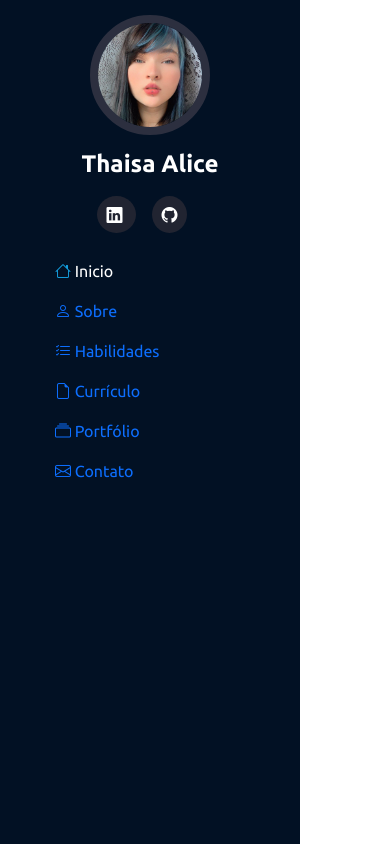
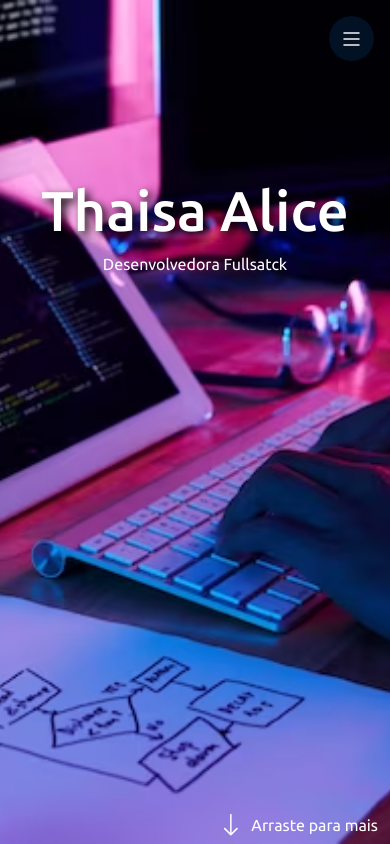
Before and after one commit to warmercolor/portfolio-flask, a Flask app: page / in a window 390 px wide. Run offline with Flask 2, Linux system fonts and the light colour scheme; some libraries are stand-ins or nearby versions.

Commit message:
feat: home page, responsive menu, and open and close menu functionality

```diff
--- a/static/script.js
+++ b/static/script.js
@@ -0,0 +1,23 @@
+/* Opens and closes side menu in mobile mode */
+const menuMobile = document.querySelector('.menu-mobile')
+const body = document.querySelector('body')
+
+menuMobile.addEventListener('click', () => {
+    menuMobile.classList.contains('bi-list')
+    ? menuMobile.classList.replace('bi-list', 'bi-x')
+    : menuMobile.classList.replace('bi-x", "bi-list')
+
+    body.classList.toggle('menu-nav-active')
+})
+
+/* Close the menu when clicking on an item and change the icon to list */
+const navItem = document.querySelectorAll('.nav-item');
+
+navItem.forEach((item) => {
+    item.addEventListener('click', () => {
+        if (body.classList.contains('menu-nav-active')) {
+            body.classList.remove('menu-nav-active')
+            menuMobile.classList.replace('bi-x', 'bi-list')
+        }
+    })
+})
--- a/static/style.css
+++ b/static/style.css
@@ -80,3 +80,81 @@ html, body{
 .nav-menu li:hover > a i{
     color: #149ddd;
 }
+
+#main{
+    margin-left: 300px;
+}
+
+section#home{
+    background-image: url('../static/img/background2.png');
+    background-repeat: no-repeat;
+    background-size: cover;
+    background-attachment: fixed;
+    background-position: center;
+
+    width: 100%;
+    height: 100vh;
+}
+
+section#home h2{
+    font-size: 6rem;
+}
+
+section#home span#subtitle{
+    margin-right: 8rem;
+    font-size: 1.5rem;
+}
+
+.text-shadow{
+    text-shadow: 4px 4px 10px #000000;
+}
+
+section#home div#scroll a{
+    text-decoration: none;
+    color: #ffffff;
+}
+
+i.menu-mobile {
+    position: fixed;
+    color: #fff;
+    background-color: #021124;
+    right: 1rem;
+    top: 1rem;
+    font-size: 1.5rem;
+    border-radius: 4rem;
+    cursor: pointer;
+    z-index: 10;
+    width: 45px;
+    height: 45px;
+    display: none;
+    justify-content: center;
+    align-items: center;
+    text-align: center;
+}
+
+.menu-nav-active {
+    overflow: hidden;
+}
+
+.menu-nav-active #header {
+    left: 0;
+}
+
+@media (max-width: 1024px) {
+    #header{
+        left: -300px;
+    }
+    i.menu-mobile{
+        display: flex;
+    }
+    section#home h2{
+        font-size: 3.5rem;
+    }
+    section#home span#subtitle{
+        margin-right: 0;
+        font-size: 1rem;
+    }
+    #main{
+        margin-left: 0px;
+    }
+}
--- a/templates/index.html
+++ b/templates/index.html
@@ -11,6 +11,10 @@
     <title>T. Alice</title>
 </head>
 <body>
+
+    <i class="bi bi-list menu-mobile"></i>
+
+
     <aside id='header'>
         <section class='profile'>
             <img src='../static/img/profile.jpg' alt='Foto de Alice'>
@@ -60,6 +64,24 @@
         </nav>
     </aside>
 
+    <main id='main'>
+        <section id='home' class='row m-0 p-0'>
+            <div class="col-md-5 d-flex justify-content-center align-items-center flex-column">
+                <h2 class="text-white text-shadow">Thaisa Alice</h2>
+                <span id="subtitle" class="text-white">Desenvolvedora Fullsatck</span>
+            </div>
+
+            <div class="col-md-7 d-flex justify-content-end align-items-end">
+                <div id="scroll" class="d-flex align-items-center">
+                    <i class='bi bi-arrow-down text-white pe-2 fs-2' aria-hidden="true"></i>
+                    <a href="#">Arraste para mais</a>
+                </div>
+            </div>
+        </section>
+
+
+    </main>
+
 
     <script src='../static/bootstrap/js/bootstrap.bundle.min.js'></script>
     <script src='../static/script.js'></script>
```
Also changed, not shown: static/img/background.jpg (added), static/img/background2.png (added), static/img/background3.png (added).
